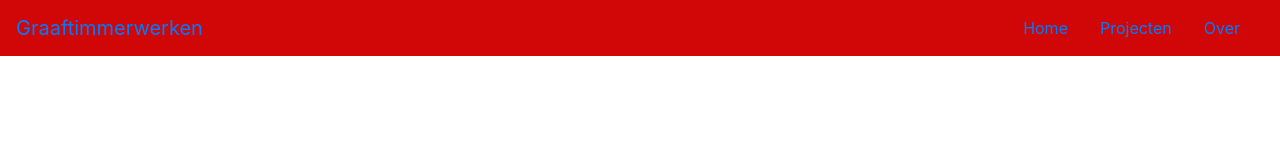
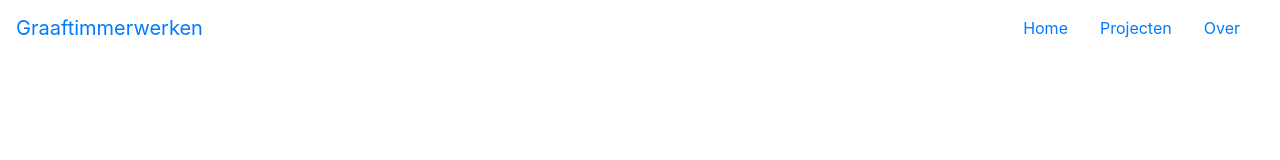
Before and after one commit to Brandon040/Brandon040.github.io, a plain HTML site: page index.html in a window 1280 px wide. Drawn offline with nearby package versions, Linux system fonts and the light colour scheme.

Commit message:
Update style.css

```diff
--- a/style.css
+++ b/style.css
@@ -8,7 +8,7 @@ body {
 }
 /*--- navigation bar ---*/
 .navbar {
-  background:#d10606;
+  background:#white;
 }
 .nav-link,
 .navbar-brand {
```
